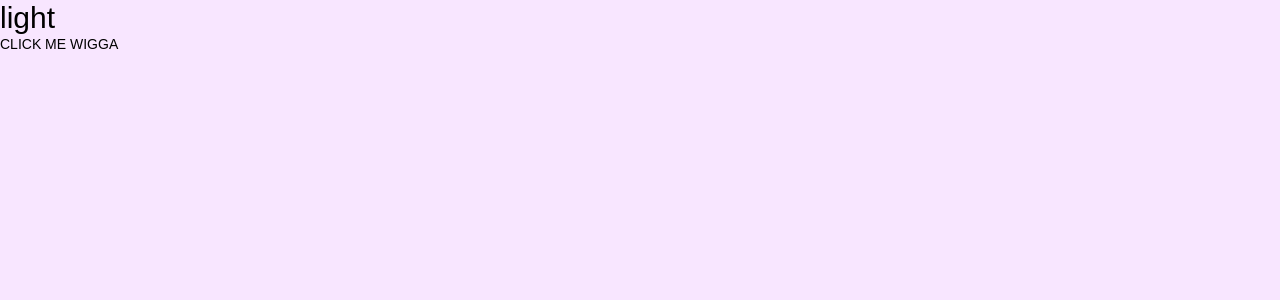
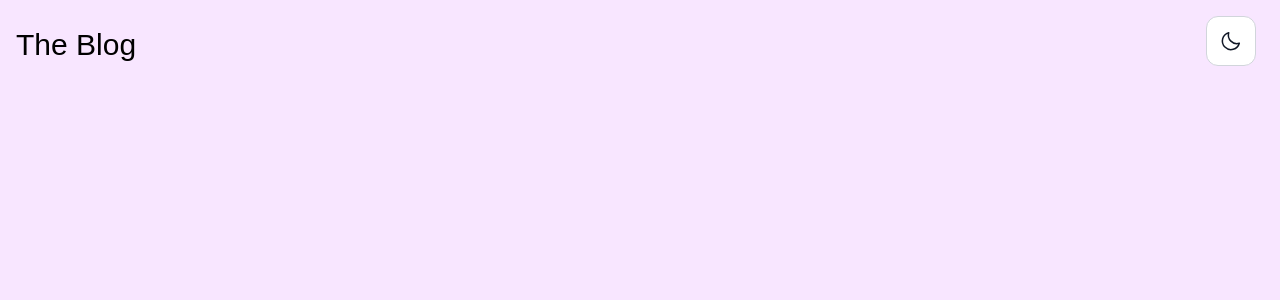
Before and after one commit to Syncxv/blog-front-end, a Next.js app: page / in a window 1280 px wide. Shown: the top 300 px of the page. Built offline with nearby package versions, Linux system fonts and the light colour scheme.

Commit message:
navbar and icons

```diff
--- a/package.json
+++ b/package.json
@@ -10,6 +10,7 @@
   },
   "dependencies": {
     "next": "12.1.6",
+    "phosphor-react": "^1.4.1",
     "react": "18.1.0",
     "react-dom": "18.1.0"
   },
--- a/src/components/Layout.tsx
+++ b/src/components/Layout.tsx
@@ -1,8 +1,9 @@
 import { FC, ReactNode, useContext, useState } from "react";
 import { ColorThemeContext } from "../context/ColorThemeContext";
+import NavBar from "./NavBar";
 
 interface Props {
-    children: ReactNode;
+    children?: ReactNode;
 }
 const Layout: FC<Props> = ({ children }) => {
     const { colorTheme } = useContext(ColorThemeContext);
@@ -12,6 +13,7 @@ const Layout: FC<Props> = ({ children }) => {
                 colorTheme === "dark" ? "bg-dark-primary" : "bg-light-primary"
             }`}
         >
+            <NavBar />
             {children}
         </div>
     );
--- /dev/null
+++ b/src/components/NavBar/index.tsx
@@ -0,0 +1,19 @@
+import { Moon, Sun } from "phosphor-react";
+import { useContext } from "react";
+import { ColorThemeContext } from "../../context/ColorThemeContext";
+import Button from "../Button";
+
+interface Props {}
+
+const NavBar: React.FC<Props> = () => {
+    const { colorTheme, changeColorTheme } = useContext(ColorThemeContext);
+    return (
+        <nav className="flex items-center justify-between p-4">
+            <h3 className="text-3xl">The Blog</h3>
+            <div className="actions">
+                <Button onClick={changeColorTheme}>{colorTheme === "dark" ? <Sun size={24} /> : <Moon size={24} />}</Button>
+            </div>
+        </nav>
+    );
+};
+export default NavBar;
--- a/src/pages/index.tsx
+++ b/src/pages/index.tsx
@@ -1,16 +1,12 @@
 import type { NextPage } from "next";
 import { useContext } from "react";
 import Layout from "../components/Layout";
-import ColorThemeContextProvider, { ColorThemeContext } from "../context/ColorThemeContext";
+import { ColorThemeContext } from "../context/ColorThemeContext";
 
 const Home: NextPage = () => {
-    const { colorTheme, changeColorTheme } = useContext(ColorThemeContext);
     return (
         <>
-            <Layout>
-                <div className="text-3xl">{colorTheme}</div>
-                <button onClick={changeColorTheme}>CLICK ME WIGGA</button>
-            </Layout>
+            <Layout></Layout>
         </>
     );
 };
```
Also changed, not shown: 1 other file (tests, documents, lock files or other folders).
